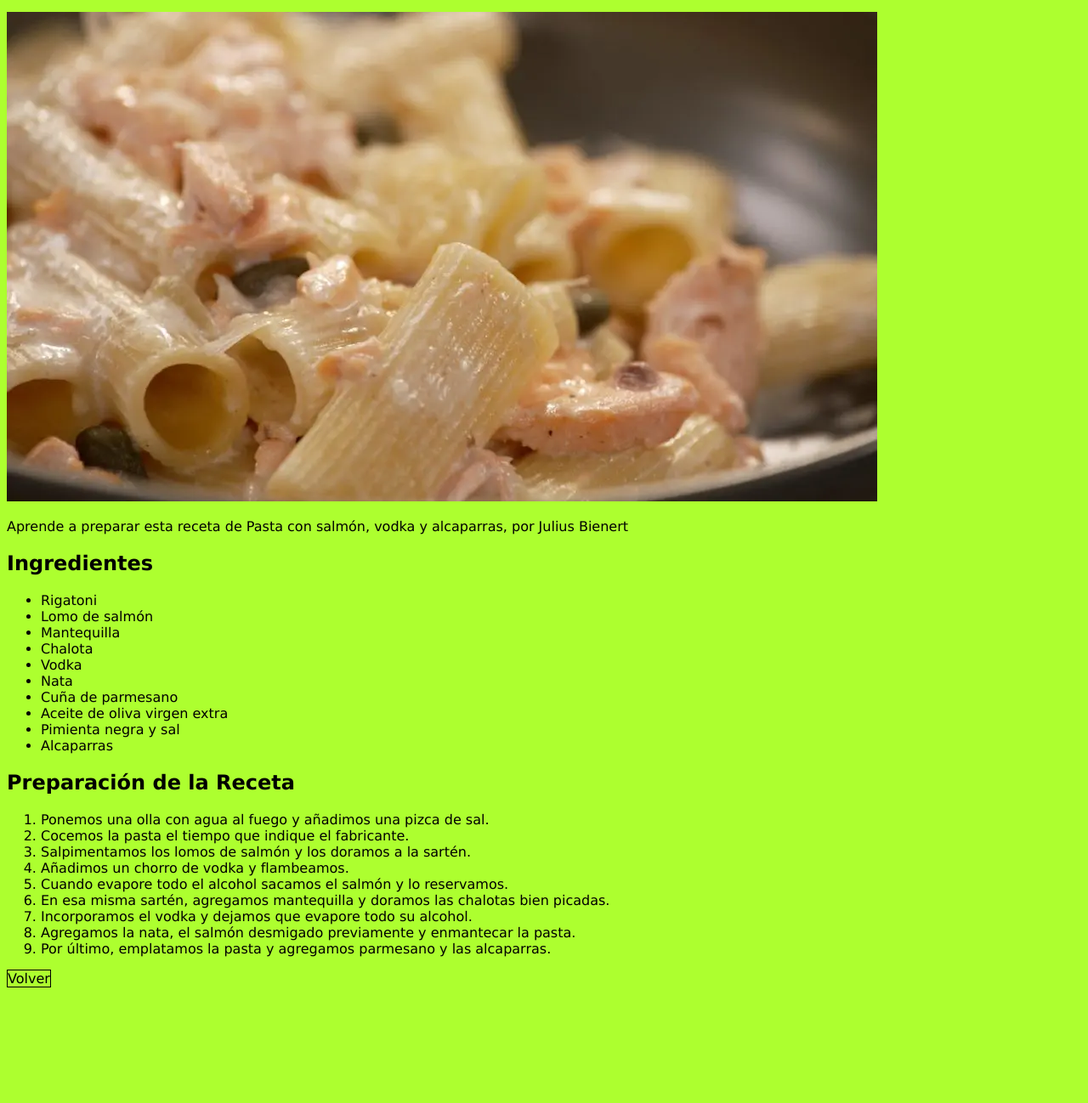
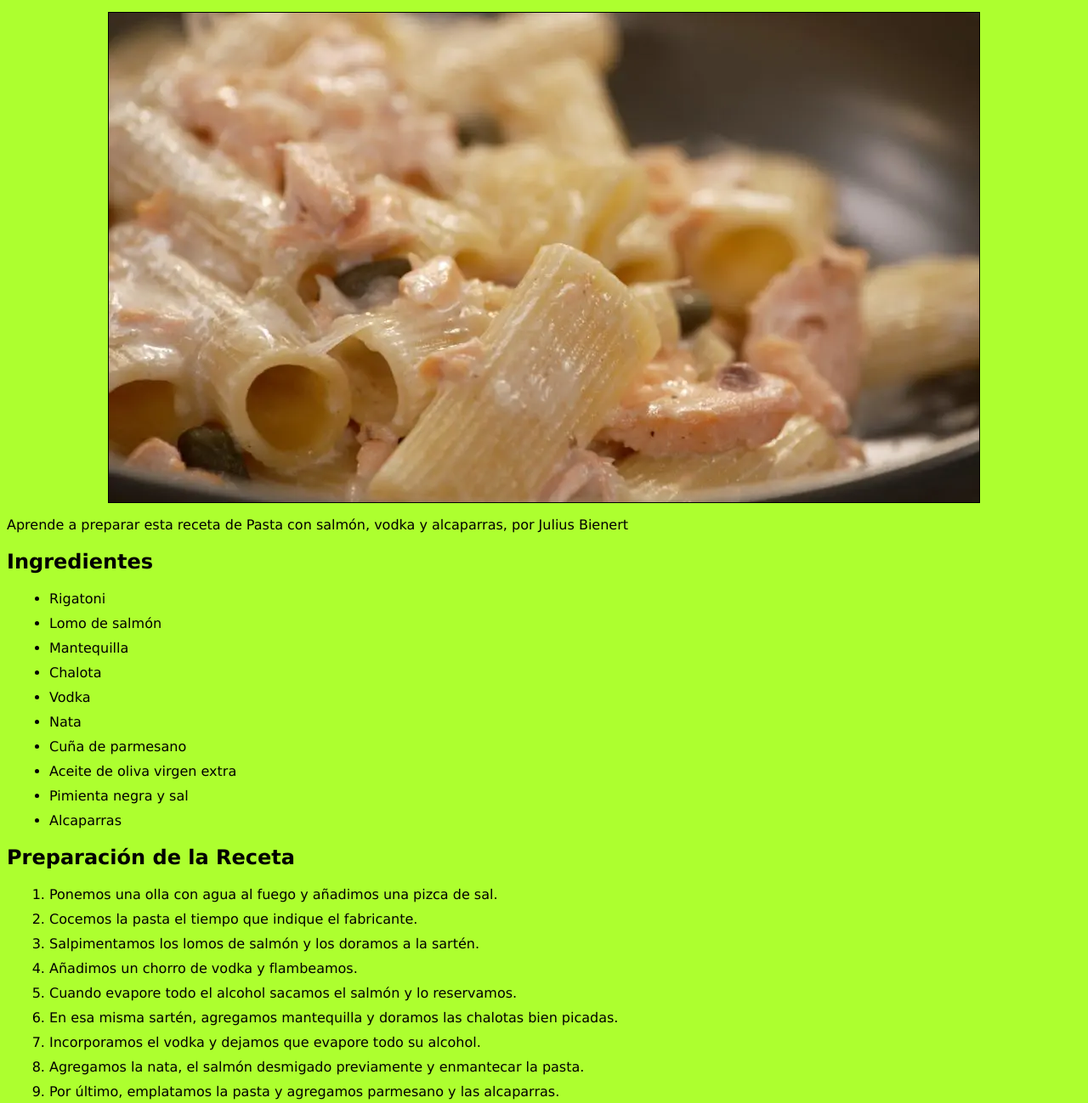
Before and after one commit to stoicos/odin-recipes, a plain HTML site: page recipes/Pasta.html in a window 1280 px wide. Shown: the part 99-1397 px from the top of the page at 85% size. Before the commit the page ends 1268 px from the top, so only its background shows below. Drawn offline with Linux system fonts and the light colour scheme.

Commit message:
Add styles to enhance the view

```diff
--- a/style.css
+++ b/style.css
@@ -8,6 +8,11 @@ body {
 
 h1 {
     font-size: 45px;
+    text-align: center;
+}
+
+li {
+    margin: 10px;
 }
 
 a {
@@ -15,3 +20,16 @@ a {
     color: black;
     border: 1px solid black;
 }
+
+img {
+    display: block;
+    margin: 0 auto;
+    border: 1px solid black;
+}
+
+.btn-back {
+    display: block;
+    text-align: center;
+    width: 300px;
+    margin: 10px auto;
+}
```
